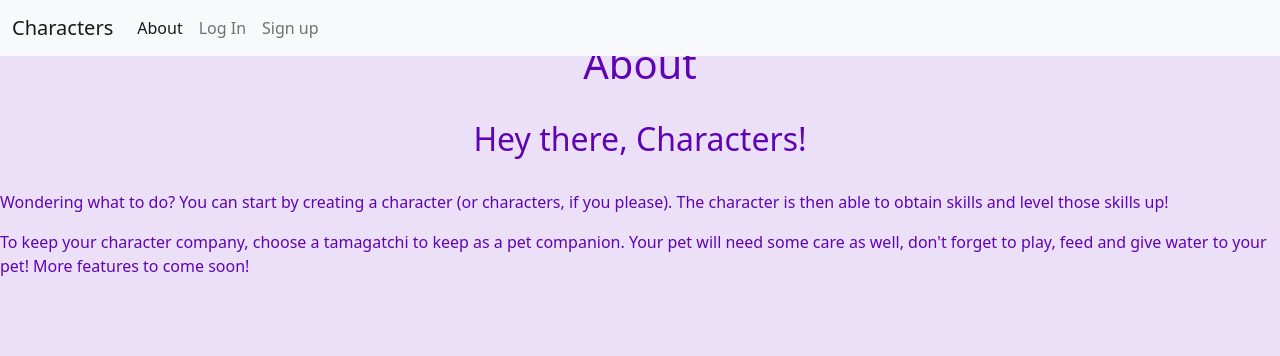
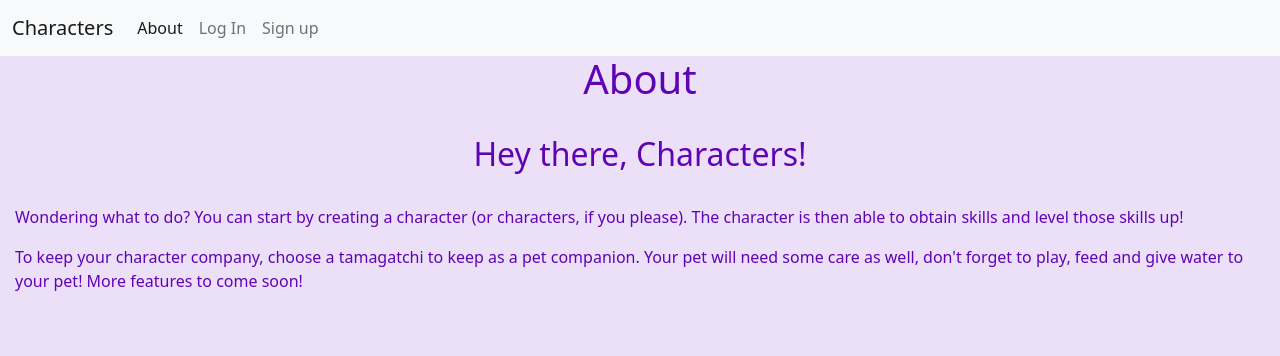
Before and after one commit to Jeal3R5/Unit4_Characters, a Django app: page /about/ in a window 1280 px wide. Shown: the top 356 px of the page. Run offline with Django 4.2, Linux system fonts and the light colour scheme.

```diff
--- a/main_app/static/css/style.css
+++ b/main_app/static/css/style.css
@@ -51,8 +51,8 @@ header {
 main {
     background-color: #ECE0F8;
     color: #5f04b4;
-    /* margin: 10px;
-    padding: 15px; */
+    /* margin: 10px; */
+    padding: 15px;
 }
 
 
```
